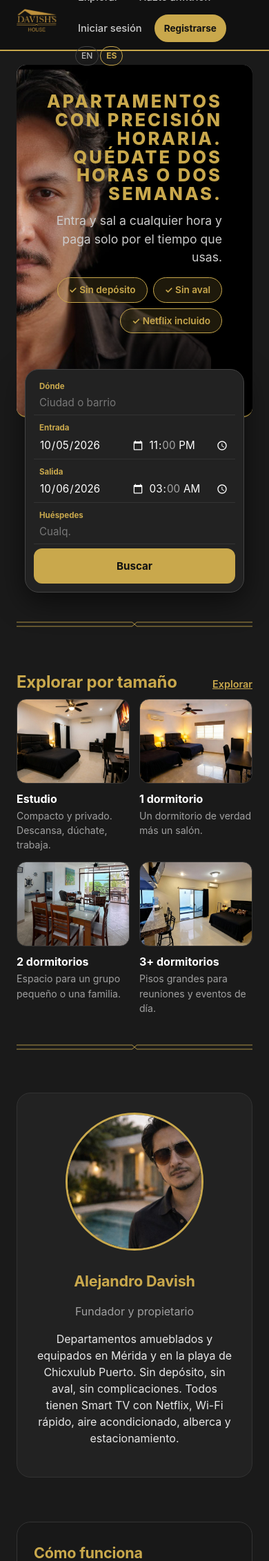
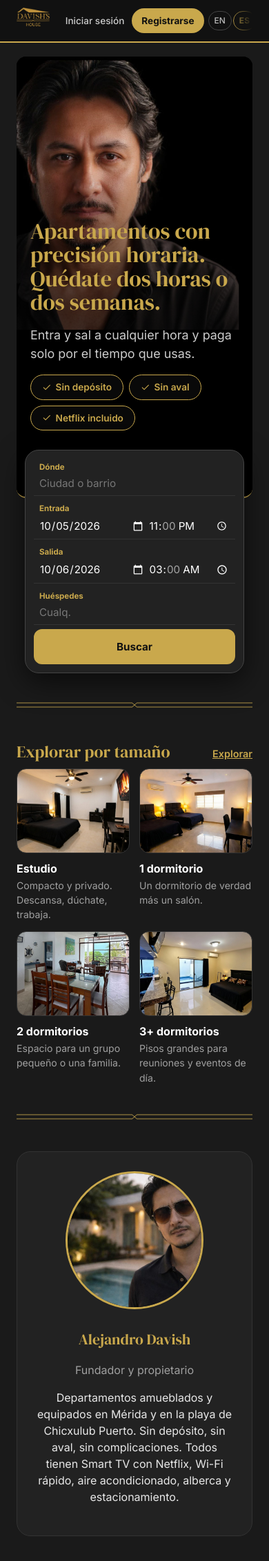
Before and after one commit to hclivess/davish-house, a FastAPI app: page / in a window 390 px wide. Shown: the top 2263 px of the page at 69% size. Run offline with FastAPI, Linux system fonts and the light colour scheme; data that the repository does not hold is empty.

Commit message:
Design polish: serif headings, SVG icons instead of emoji, cleaner listing cards, city banners, mobile header and hero
- DM Serif Display for headings (lining numerals), Inter for text, loaded from Google Fonts
- Inline SVG line icons replace emoji (size pills, instant book, WhatsApp, hero badges)
- Cards: equal heights, readable dark 'Request to book' badge, no logo stamped on each photo,
  title without the repeated neighbourhood, main price on its own line with day/month rates below
- Popular cities as wide photo banners with the name on the image
- Booking quote: per-hour/day lines laid out as label/amount rows (was '4 hours$650 MXN')
- Mobile: one-row header (secondary links in footer, avatar only, scroll fade), hero text below the face,
  taller single-photo gallery

Co-Authored-By: Claude Opus 5.5 (1M context) <noreply@anthropic.com>

```diff
--- a/app/deps.py
+++ b/app/deps.py
@@ -14,6 +14,7 @@ from . import settings
 from .auth import current_user
 from .availability import format_duration
 from .catalog import AMENITIES, APARTMENT_SIZES, WEEKDAYS, size_label
+from .icons import icon
 from .i18n import LANGUAGES, _, get_lang
 from .db import connect
 from .pricing import money
@@ -75,6 +76,7 @@ templates.env.filters["ftime"] = _fmt_time
 templates.env.filters["fdate"] = _fmt_date
 templates.env.filters["fhhmm"] = _fmt_hhmm
 templates.env.globals["SIZES"] = APARTMENT_SIZES
+templates.env.globals["icon"] = icon
 templates.env.globals["_"] = _
 templates.env.globals["SITE_NAME"] = settings.SITE_NAME
 
--- a/app/static/app.css
+++ b/app/static/app.css
@@ -258,3 +258,65 @@ input[type=file]::file-selector-button:hover { background: var(--gold); color: #
 .cal-day { cursor: pointer; } .cal-day.busy { cursor: not-allowed; }
 .cal-day.sel { background: rgba(201,168,76,.18); border-color: var(--gold); color: #fff; } .cal-day.sel .cp { color: var(--gold-light); }
 .cal-day.sel-start, .cal-day.sel-end { background: var(--gold); color: #151515; } .cal-day.sel-start .cm, .cal-day.sel-end .cm, .cal-day.sel-start .cp, .cal-day.sel-end .cp { color: #151515; }
+
+/* ===== Polish: type, icons, cards, mobile header ===== */
+:root { --serif: "DM Serif Display", Georgia, "Times New Roman", serif; }
+body { font-family: Inter, -apple-system, "Segoe UI", Roboto, Helvetica, Arial, sans-serif; }
+h1, h2, .section-head h2, .how h2, .host-cta-card h2, .owner h2, .auth h1 { font-family: var(--serif); font-weight: 400; letter-spacing: 0; }
+h1 { font-size: 2rem; line-height: 1.15; }
+.ico { display: inline-block; vertical-align: -.14em; flex: 0 0 auto; }
+/* hero: serif headline instead of wide-tracked caps */
+.hero-text h1 { font-family: var(--serif); text-transform: none; letter-spacing: 0; font-weight: 400; font-size: clamp(2rem, 4.2vw, 3.1rem); line-height: 1.08; margin-bottom: 16px; }
+.hero-text .lead { font-size: 1.12rem; line-height: 1.55; }
+.hero-badges span { display: inline-flex; align-items: center; gap: 6px; background: rgba(17,17,17,.55); backdrop-filter: blur(4px); }
+/* listing cards: equal heights, readable badge, no logo stamped on every photo */
+.grid { align-items: stretch; }
+.card { display: flex; flex-direction: column; }
+.card-img::after { content: none; }
+.card-body { display: flex; flex-direction: column; flex: 1; gap: 2px; }
+.card-body h3 { font-family: var(--serif); font-weight: 400; font-size: 1.35rem; line-height: 1.25; margin: 4px 0 2px; }
+.card-top .muted { text-transform: uppercase; letter-spacing: .06em; font-size: .72rem; }
+.price { margin-top: auto; padding-top: 12px; border-top: 1px solid #2e2e2e; display: flex; flex-direction: column; gap: 2px; }
+.card-body > .muted.small { margin-bottom: 12px; }
+.price strong { color: var(--gold-light); font-size: 1.15rem; } .price-alt { font-size: .8rem; }
+.chip { display: inline-flex; align-items: center; gap: 5px; background: rgba(17,17,17,.78); backdrop-filter: blur(6px); border: 1px solid rgba(201,168,76,.7); color: var(--gold-light); letter-spacing: .02em; }
+.pill { display: inline-flex; align-items: center; gap: 7px; }
+/* cities: wide photo banners with the name on the image */
+.city-tiles { display: grid; grid-template-columns: repeat(auto-fit, minmax(280px, 1fr)); gap: 20px; }
+.city-tile { position: relative; display: flex; align-items: flex-end; aspect-ratio: 21/9; border-radius: 14px; overflow: hidden; border: 1px solid #333; background: #222 center/cover no-repeat; transition: border-color .3s, transform .3s; }
+.city-tile::before { content: ""; position: absolute; inset: 0; background: linear-gradient(to top, rgba(0,0,0,.8) 0%, rgba(0,0,0,.15) 55%, rgba(0,0,0,0) 100%); }
+.city-tile span { position: relative; padding: 18px 22px; }
+.city-tile strong { display: flex; align-items: center; gap: 8px; font-family: var(--serif); font-weight: 400; font-size: 1.5rem; color: #fff; }
+.city-tile strong .ico { color: var(--gold); font-size: 1.1rem; }
+.city-tile small { color: #ccc; font-size: .9rem; }
+.city-tile:hover { border-color: var(--gold); transform: translateY(-3px); }
+/* WhatsApp buttons: icon + label centred */
+.btn.wa { display: inline-flex; align-items: center; justify-content: center; gap: 8px; }
+.footer a .ico { margin-right: 2px; }
+/* booking quote: per-hour/day lines laid out like the other rows */
+#q-lines { display: block; padding: 0; } #q-lines > div { display: flex; justify-content: space-between; padding: 4px 0; }
+/* listing page title */
+.listing-head h1 { font-size: 2.1rem; }
+@media (max-width: 700px) {
+  /* header: logo and links on one row; secondary links (also in the footer) give way */
+  .topbar-inner { height: 60px; gap: 8px; }
+  .brand-logo { height: 38px; }
+  .nav { flex-wrap: nowrap; gap: 2px; font-size: .85rem; overflow-x: auto; scrollbar-width: none; min-width: 0; }
+  .brand { flex: 0 0 auto; }
+  .nav::-webkit-scrollbar { display: none; }
+  .nav > a, .nav .linklike { padding: 7px 9px; white-space: nowrap; }
+  .nav .nav-opt { display: none; }
+  .nav .btn-sm { padding: 6px 12px; white-space: nowrap; }
+  .lang-switch { margin-left: 4px; }
+  .nav .me { font-size: 0; padding: 4px; }   /* avatar only; the name is on the account page */
+  .nav { -webkit-mask-image: linear-gradient(to right, #000 88%, transparent); mask-image: linear-gradient(to right, #000 88%, transparent); padding-right: 18px; }
+  /* hero: text at the bottom over a bottom-up shade, so it doesn't sit on the face */
+  .hero { min-height: 640px; align-items: flex-end; background-size: auto 62%; background-position: 32% top; background-color: #000; }
+  .hero::after { background: linear-gradient(to top, rgba(0,0,0,.92) 0%, rgba(0,0,0,.6) 45%, rgba(0,0,0,.05) 75%); }
+  .hero-text { text-align: left; margin-left: 0; padding: 24px 20px 96px; }
+  .hero-badges { justify-content: flex-start; }
+  h1, .listing-head h1 { font-size: 1.6rem; }
+  .gallery-0, .gallery-1 { grid-auto-rows: 260px; }
+  .city-tile { aspect-ratio: 16/9; }
+  .section { margin-top: 40px; }
+}
--- a/app/templates/_card.html
+++ b/app/templates/_card.html
@@ -1,7 +1,7 @@
 {% set href = "/listings/" ~ l.id ~ ("?date=" ~ q.date ~ "&start=" ~ q.start ~ "&end_date=" ~ q.end_date ~ "&end=" ~ q.end if q and q.date and q.start else "") %}
 <div class="card">
   <a class="card-img" href="{{ href }}" style="background-image:url('{{ l.cover_url or '/static/img/placeholder.jpg' }}')">
-    {% if not l.instant_book %}<span class="chip chip-light">{{ _('Request to book') }}</span>{% else %}<span class="chip chip-light">⚡ {{ _('Instant') }}</span>{% endif %}
+    {% if not l.instant_book %}<span class="chip chip-light">{{ _('Request to book') }}</span>{% else %}<span class="chip chip-light">{{ icon('bolt') }} {{ _('Instant') }}</span>{% endif %}
   </a>
   {% if user %}<form method="post" action="/favorites/{{ l.id }}/toggle" class="fav-form"><input type="hidden" name="next" value="{{ request.url.path }}{{ '?' + request.url.query if request.url.query }}"><button class="fav {{ 'on' if l.is_favorite }}" title="{{ _('Save') }}">{{ '♥' if l.is_favorite else '♡' }}</button></form>{% endif %}
   <a class="card-body" href="{{ href }}">
@@ -9,8 +9,8 @@
       <span class="muted small">{{ l.bedrooms | size }} · {{ l.neighborhood or l.city }}</span>
       {% if l.review_count %}<span class="small">★ {{ '%.1f' % l.avg_rating }} <span class="muted">({{ l.review_count }})</span></span>{% else %}<span class="small muted">{{ _('New') }}</span>{% endif %}
     </div>
-    <h3>{{ l.title }}</h3>
+    <h3>{{ l.title | replace(' · ' ~ l.neighborhood, '') if l.neighborhood else l.title }}</h3>
     <div class="muted small">{{ l.beds }} {{ _('bed') if l.beds == 1 else _('beds') }} · {{ '%g' % l.bathrooms }} {{ _('bath') }} · {{ _('up to') }} {{ l.capacity }} {{ _('guest') if l.capacity == 1 else _('guests') }} · {{ _('min') }} {{ '%g' % l.min_hours }}h</div>
-    <div class="price"><strong>{{ l | price_label }}</strong>{% if l.daily_rate_cents and l.min_hours < 24 %} <span class="muted small">· {{ l.daily_rate_cents | money }} {{ _('/ day') }}</span>{% endif %}{% if l.monthly_rate_cents %} <span class="muted small">· {{ l.monthly_rate_cents | money }} {{ _('/ month') }}</span>{% endif %}</div>
+    <div class="price"><strong>{{ l | price_label }}</strong>{% if (l.daily_rate_cents and l.min_hours < 24) or l.monthly_rate_cents %}<span class="price-alt muted small">{% if l.daily_rate_cents and l.min_hours < 24 %}{{ l.daily_rate_cents | money }} {{ _('/ day') }}{% endif %}{% if l.daily_rate_cents and l.min_hours < 24 and l.monthly_rate_cents %} · {% endif %}{% if l.monthly_rate_cents %}{{ l.monthly_rate_cents | money }} {{ _('/ month') }}{% endif %}</span>{% endif %}</div>
   </a>
 </div>
--- a/app/templates/base.html
+++ b/app/templates/base.html
@@ -6,6 +6,8 @@
   <title>{% block title %}{{ SITE_NAME }}{% endblock %} · {{ SITE_NAME }}</title>
   <link rel="icon" type="image/png" sizes="32x32" href="/static/favicon-32x32.png">
   <link rel="apple-touch-icon" sizes="180x180" href="/static/apple-touch-icon.png">
+  <link rel="preconnect" href="https://fonts.googleapis.com"><link rel="preconnect" href="https://fonts.gstatic.com" crossorigin>
+  <link rel="stylesheet" href="https://fonts.googleapis.com/css2?family=Inter:wght@400;500;600;700&family=DM+Serif+Display&display=swap">
   <link rel="stylesheet" href="{{ asset('/static/app.css') }}">
   <meta http-equiv="Cache-Control" content="no-cache">
 </head>
@@ -14,7 +16,7 @@
   <div class="wrap topbar-inner">
     <a class="brand" href="/"><img src="/static/img/logo.png" alt="{{ SITE_NAME }}" class="brand-logo"><span class="brand-text">{{ SITE_NAME }}</span></a>
     <nav class="nav">
-      <a href="/search">{{ _('Explore') }}</a>
+      <a class="nav-opt" href="/search">{{ _('Explore') }}</a>
       {% if user %}
         <a href="/trips">{{ _('Trips') }}</a>
         <a href="/favorites">{{ _('Saved') }}</a>
@@ -23,7 +25,7 @@
         <a class="me" href="/account"><span class="avatar xs" style="background-image:url('{{ user.avatar_url or '/static/avatar.svg' }}')"></span>{{ user.name }}</a>
         <form method="post" action="/logout" class="inline"><button class="btn btn-ghost btn-sm">{{ _('Log out') }}</button></form>
       {% else %}
-        <a href="/signup?host=1">{{ _('Become a host') }}</a>
+        <a class="nav-opt" href="/signup?host=1">{{ _('Become a host') }}</a>
         <a href="/login">{{ _('Log in') }}</a>
         <a class="btn btn-sm" href="/signup">{{ _('Sign up') }}</a>
       {% endif %}
@@ -36,7 +38,7 @@
 </main>
 <footer class="footer wrap">
   <span>© 2026 {{ SITE_NAME }} · {{ _('Apartments with hourly precision') }}</span>
-  <span>{% if WHATSAPP %}<a href="https://wa.me/{{ WHATSAPP }}" target="_blank" rel="noopener">💬 {{ _('WhatsApp') }} {{ PHONE }}</a> · {% endif %}<a href="/search">{{ _('Explore') }}</a> · <a href="/signup?host=1">{{ _('List your apartment') }}</a></span>
+  <span>{% if WHATSAPP %}<a href="https://wa.me/{{ WHATSAPP }}" target="_blank" rel="noopener">{{ icon('chat') }} {{ _('WhatsApp') }} {{ PHONE }}</a> · {% endif %}<a href="/search">{{ _('Explore') }}</a> · <a href="/signup?host=1">{{ _('List your apartment') }}</a></span>
 </footer>
 {% block scripts %}{% endblock %}
 </body>
--- a/app/templates/home.html
+++ b/app/templates/home.html
@@ -5,7 +5,7 @@
   <div class="hero-text">
     <h1>{{ _('Apartments with hourly precision.') }} {{ _('Stay two hours or two weeks.') }}</h1>
     <p class="lead">{{ _('Check in and out at any hour and pay only for the time you use.') }}</p>
-    <div class="hero-badges"><span>✓ {{ _('No deposit') }}</span><span>✓ {{ _('No guarantor') }}</span><span>✓ {{ _('Netflix included') }}</span></div>
+    <div class="hero-badges"><span>{{ icon('check') }} {{ _('No deposit') }}</span><span>{{ icon('check') }} {{ _('No guarantor') }}</span><span>{{ icon('check') }} {{ _('Netflix included') }}</span></div>
   </div>
 </section>
 <div class="hero-search">{% include "_searchbar.html" %}</div>
@@ -22,7 +22,7 @@
 {% if cities %}
 <section class="section">
   <div class="section-head"><h2>{{ _('Popular cities') }}</h2></div>
-  <div class="tiles tiles-wide">{% for c in cities %}<a class="tile" href="/search?city={{ c.city }}"><div class="tile-img" style="background-image:url('/static/img/{{ 'depa-chicxulub' if 'Chicxulub' in c.city else 'depa-54' }}.jpg')"></div><strong>{{ c.city }}</strong><small>{{ c.n }} {{ _('apartment') if c.n == 1 else _('apartments') }}</small></a>{% endfor %}</div>
+  <div class="city-tiles">{% for c in cities %}<a class="city-tile" href="/search?city={{ c.city }}" style="background-image:url('/static/img/{{ 'depa-chicxulub' if 'Chicxulub' in c.city else 'depa-54' }}.jpg')"><span><strong>{{ icon('pin') }} {{ c.city }}</strong><small>{{ c.n }} {{ _('apartment') if c.n == 1 else _('apartments') }}</small></span></a>{% endfor %}</div>
 </section>
 {% endif %}
 
@@ -40,7 +40,7 @@
     <h2>Alejandro Davish</h2>
     <p class="muted">{{ _('Founder & owner') }}</p>
     <p>{{ _('Furnished, fully equipped apartments in Mérida and on the beach in Chicxulub Puerto. No deposit, no guarantor, no hassle. Every apartment has a Smart TV with Netflix, fast Wi-Fi, air conditioning, pool and parking.') }}</p>
-    {% if WHATSAPP %}<a class="btn wa" href="https://wa.me/{{ WHATSAPP }}" target="_blank" rel="noopener">💬 {{ _('Chat on WhatsApp') }}</a>{% endif %}
+    {% if WHATSAPP %}<a class="btn wa" href="https://wa.me/{{ WHATSAPP }}" target="_blank" rel="noopener">{{ icon('chat') }} {{ _('Chat on WhatsApp') }}</a>{% endif %}
   </div>
 </section>
 
--- a/app/templates/listing.html
+++ b/app/templates/listing.html
@@ -24,7 +24,7 @@
     <section class="host-row">
       <a class="avatar" href="/users/{{ l.host_id }}" style="background-image:url('{{ l.host_avatar or '/static/avatar.svg' }}')"></a>
       <div><h2>{{ _('Hosted by') }} <a href="/users/{{ l.host_id }}">{{ l.host_name }}</a></h2>
-      <p class="muted">{{ '⚡ ' + _('Instant booking') if l.instant_book else _('Booking requests are reviewed by the host') }} · {{ _('Host since') }} {{ l.host_since | fdate }}</p></div>
+      <p class="muted">{{ icon('bolt') + ' ' + _('Instant booking') if l.instant_book else _('Booking requests are reviewed by the host') }} · {{ _('Host since') }} {{ l.host_since | fdate }}</p></div>
     </section>
     <section>
       <p class="prose">{{ l.description }}</p>
@@ -102,7 +102,7 @@
       {% endif %}
       <p class="muted small center">{{ _('Cancellation') }}: {{ _('policy_' + l.cancellation_policy) }}</p>
     </form>
-    {% if WHATSAPP %}<a class="btn btn-ghost btn-block wa" href="https://wa.me/{{ WHATSAPP }}?text={{ (_('Hola, me interesa') + ' ' + l.title) | urlencode }}" target="_blank" rel="noopener">💬 {{ _('Chat on WhatsApp') }}</a>{% endif %}
+    {% if WHATSAPP %}<a class="btn btn-ghost btn-block wa" href="https://wa.me/{{ WHATSAPP }}?text={{ (_('Hola, me interesa') + ' ' + l.title) | urlencode }}" target="_blank" rel="noopener">{{ icon('chat') }} {{ _('Chat on WhatsApp') }}</a>{% endif %}
     {% endif %}
   </aside>
 </div>
--- a/app/templates/search.html
+++ b/app/templates/search.html
@@ -4,8 +4,8 @@
 {% include "_searchbar.html" %}
 <div class="filters">
   <a class="pill {{ 'active' if q.bedrooms == '' }}" href="/search?{{ qs(q_links, bedrooms='') }}{% for a in amenities %}&amenity={{ a }}{% endfor %}">{{ _('Any size') }}</a>
-  {% for key, c in SIZES.items() %}<a class="pill {{ 'active' if q.bedrooms == key }}" href="/search?{{ qs(q_links, bedrooms=key) }}{% for a in amenities %}&amenity={{ a }}{% endfor %}">{{ c.icon }} {{ _(c.label) }}</a>{% endfor %}
-  <a class="pill {{ 'active' if q.instant }}" href="/search?{{ qs(q_links, instant='' if q.instant else 1) }}{% for a in amenities %}&amenity={{ a }}{% endfor %}">⚡ {{ _('Instant booking') }}</a>
+  {% for key, c in SIZES.items() %}<a class="pill {{ 'active' if q.bedrooms == key }}" href="/search?{{ qs(q_links, bedrooms=key) }}{% for a in amenities %}&amenity={{ a }}{% endfor %}">{{ icon(c.icon) }} {{ _(c.label) }}</a>{% endfor %}
+  <a class="pill {{ 'active' if q.instant }}" href="/search?{{ qs(q_links, instant='' if q.instant else 1) }}{% for a in amenities %}&amenity={{ a }}{% endfor %}">{{ icon('bolt') }} {{ _('Instant booking') }}</a>
   <details class="dropdown"><summary class="pill {{ 'active' if amenities }}">{{ _('Amenities') }}{% if amenities %} ({{ amenities | length }}){% endif %}</summary>
     <form method="get" action="/search" class="dropdown-body">
       {% for k, v in q_links.items() if v != '' %}<input type="hidden" name="{{ k }}" value="{{ v }}">{% endfor %}
```
Also changed, not shown: app/catalog.py (+4 -4 lines), app/icons.py (added, +20 -0 lines).
